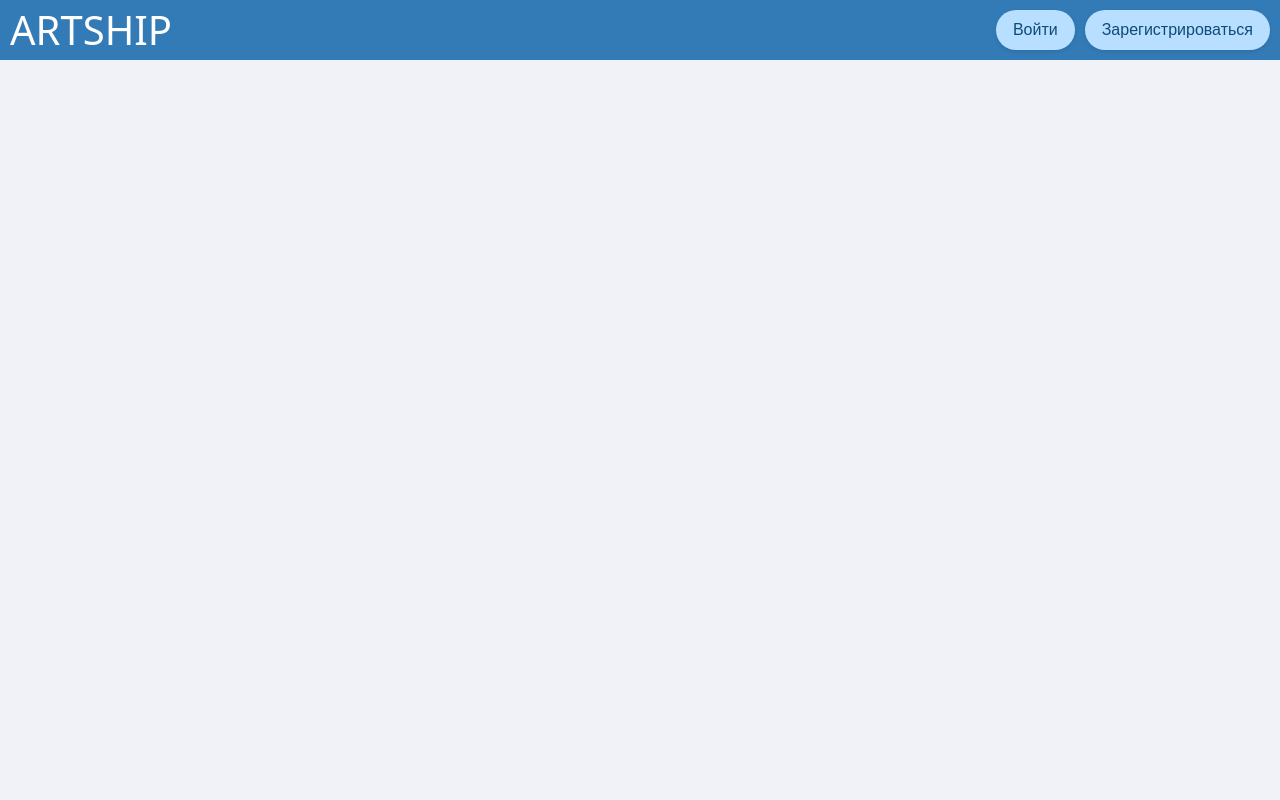
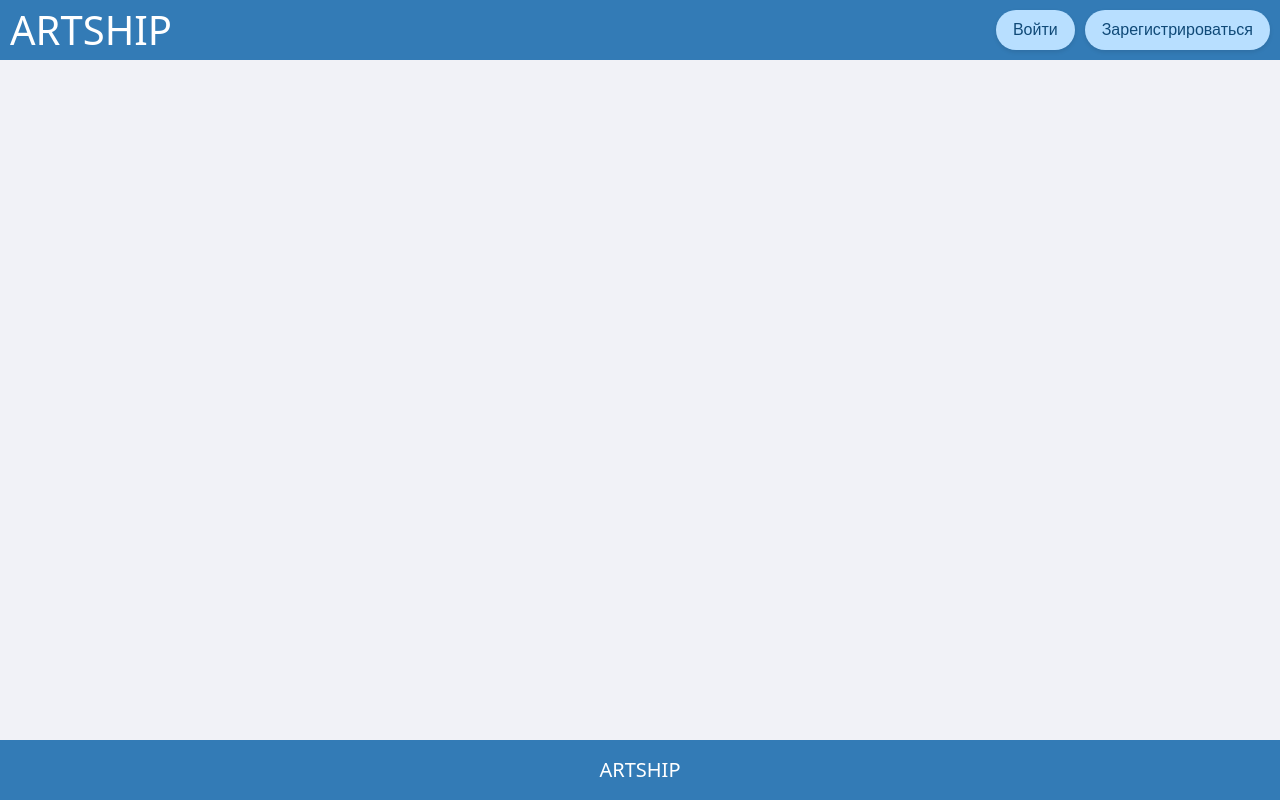
Before and after one commit to ArtShipCompany/social, a React app in the folder frontend/: page / in a window 1280 px wide. Built offline with nearby package versions, Linux system fonts and the light colour scheme; the HTML template or start-up script is replaced by a standard one.

Commit message:
added Footer layout

```diff
--- a/frontend/src/App.css
+++ b/frontend/src/App.css
@@ -5,3 +5,11 @@
   min-height: 100vh;
   flex: 1;
 }
+
+.main {
+  display: flex;
+  flex-direction: column;
+  align-items: center;
+  padding: 20px 200px;
+  flex: 1;
+}
--- a/frontend/src/App.jsx
+++ b/frontend/src/App.jsx
@@ -1,5 +1,6 @@
 import { useState } from 'react'
 import Header from './layout/Header/Header'
+import Footer from './layout/Footer/Footer'
 import './App.css'
 
 function App() {
@@ -7,6 +8,10 @@ function App() {
   return (
     <div className="app">
       <Header />
+        <div className="main">
+
+        </div>
+      <Footer />
     </div>
   )
 }
--- a/frontend/src/layout/Footer/Footer.jsx
+++ b/frontend/src/layout/Footer/Footer.jsx
@@ -0,0 +1,15 @@
+import styles from './Footer.module.css';
+
+function Footer() {
+    return (
+        <div className={styles.footer}>
+
+            <a className={styles.link} href="/">
+                <span className={styles.text}>ARTSHIP</span>
+            </a>
+
+        </div>
+    );
+}
+
+export default Footer;
--- a/frontend/src/layout/Footer/Footer.module.css
+++ b/frontend/src/layout/Footer/Footer.module.css
@@ -0,0 +1,27 @@
+.footer {
+  background-color: var(--layout-color);
+  min-height: 50px;
+  padding: 5px 10px;
+  --labelColor: #ffffff;
+  display: flex;
+  flex-direction: column;
+  align-items: center;
+  justify-content: center;
+}
+
+.link {
+  font-size: 20px;
+  color: var(--labelColor);
+  text-decoration: none;
+  transition: all 0.2s ease-in-out;
+}
+
+.link:hover {
+  color: var(--labelColor);
+  transform: translateY(1px);
+}
+
+.text {
+  line-height: 1;
+  display: inline-block;
+}
```
